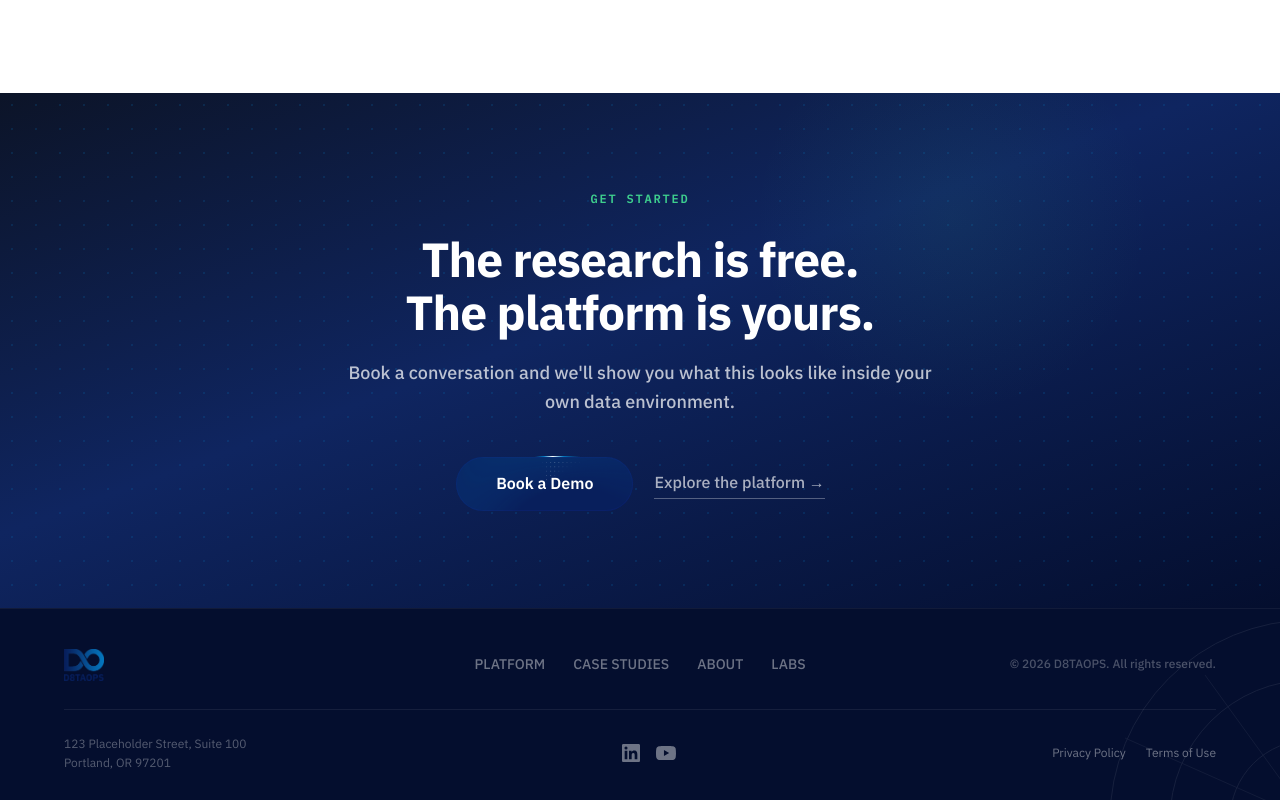
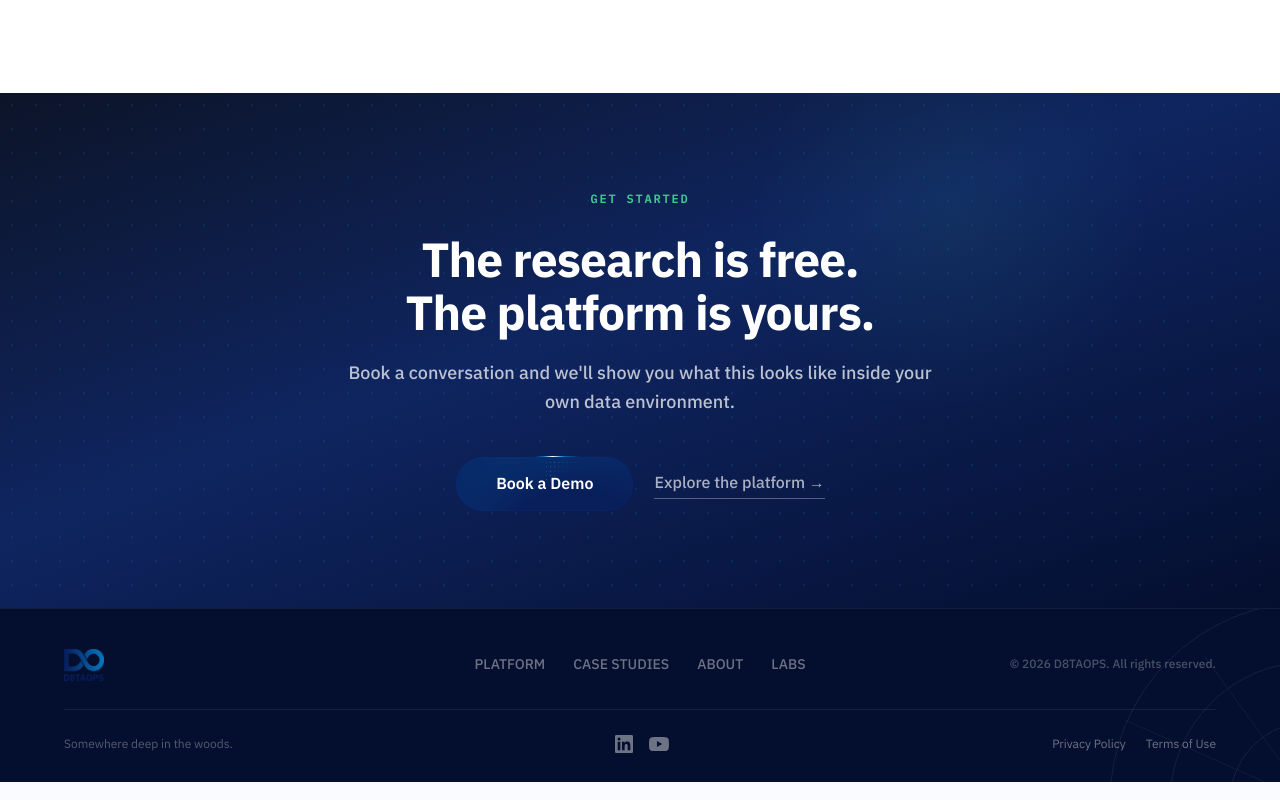
Before and after one commit to EggmanPDX/d8taops_website, a React (Vite) app: page /lab in a window 1280 px wide. Shown: the part 1344-2144 px from the top of the page. Built offline with nearby package versions, Linux system fonts and the light colour scheme.

Commit message:
Update footer address from placeholder to 'Somewhere deep in the woods.'

```diff
--- a/src/components/HomepageSections.jsx
+++ b/src/components/HomepageSections.jsx
@@ -1343,8 +1343,7 @@ function GlobalFooter() {
             fontSize: 12, color: 'rgba(255,255,255,0.32)',
             fontStyle: 'normal', lineHeight: 1.6,
           }}>
-            123 Placeholder Street, Suite 100<br />
-            Portland, OR 97201
+            Somewhere deep in the woods.
           </address>
 
           {/* Social icons */}
```
